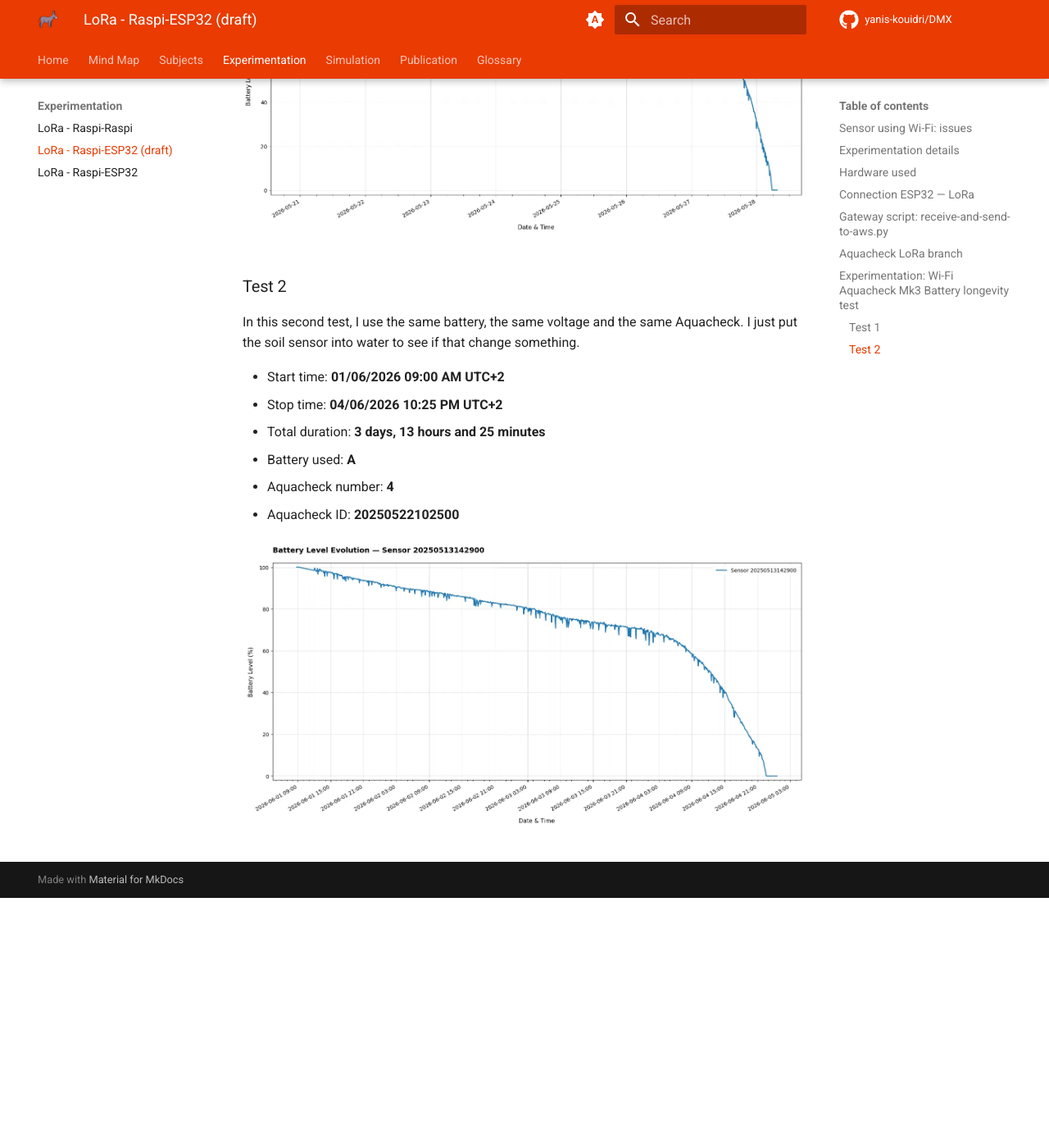
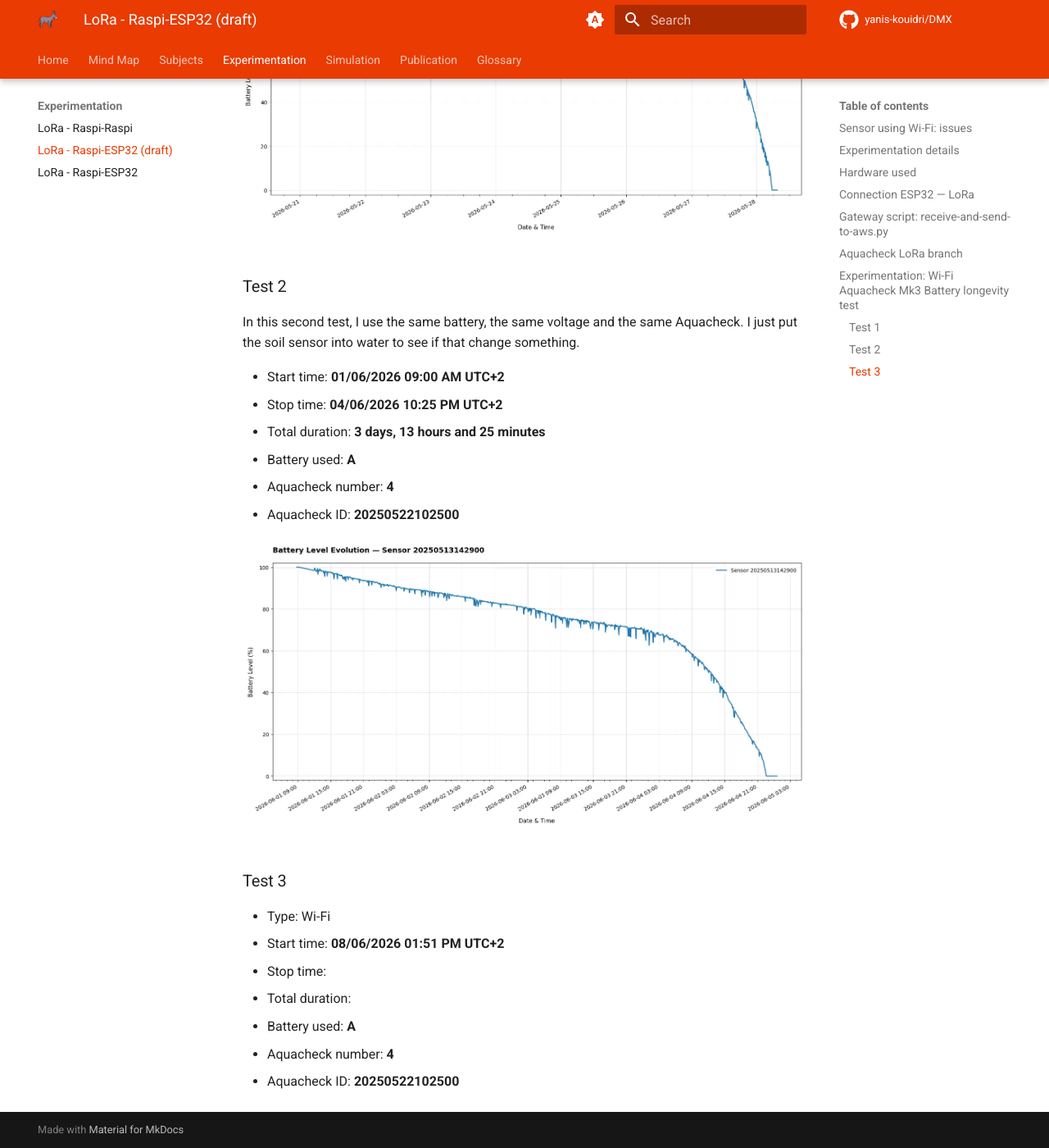
Before and after one commit to Yanis-Kouidri/DMX, an MkDocs documentation site: the page built from docs/experimentation/lora-raspi-esp32/lora-raspi-esp32_draft.md, in a window 1280 px wide and 1400 px high, scrolled down 5514 px. Shown: the whole window at 82% size. Built offline with MkDocs 1.6.1 and Material for MkDocs 9.7.7, drawn with Linux system fonts in a browser that asks for light colours; comment, search, counter and statistics services are not loaded; before the commit the page ends 6609 px from its top, so only the background shows below that.

Commit message:
feat: add test 3 begin

```diff
--- a/docs/experimentation/lora-raspi-esp32/lora-raspi-esp32_draft.md
+++ b/docs/experimentation/lora-raspi-esp32/lora-raspi-esp32_draft.md
@@ -101,3 +101,13 @@ In this second test, I use the same battery, the same voltage and the same Aquac
 - Aquacheck ID: **20250522102500**
 
 ![Battery-Detail](images/test2-battery-graph.webp)
+
+### Test 3
+
+- Type: Wi-Fi
+- Start time: **08/06/2026 01:51 PM UTC+2**
+- Stop time:
+- Total duration:
+- Battery used: **A**
+- Aquacheck number: **4**
+- Aquacheck ID: **20250522102500**
```
